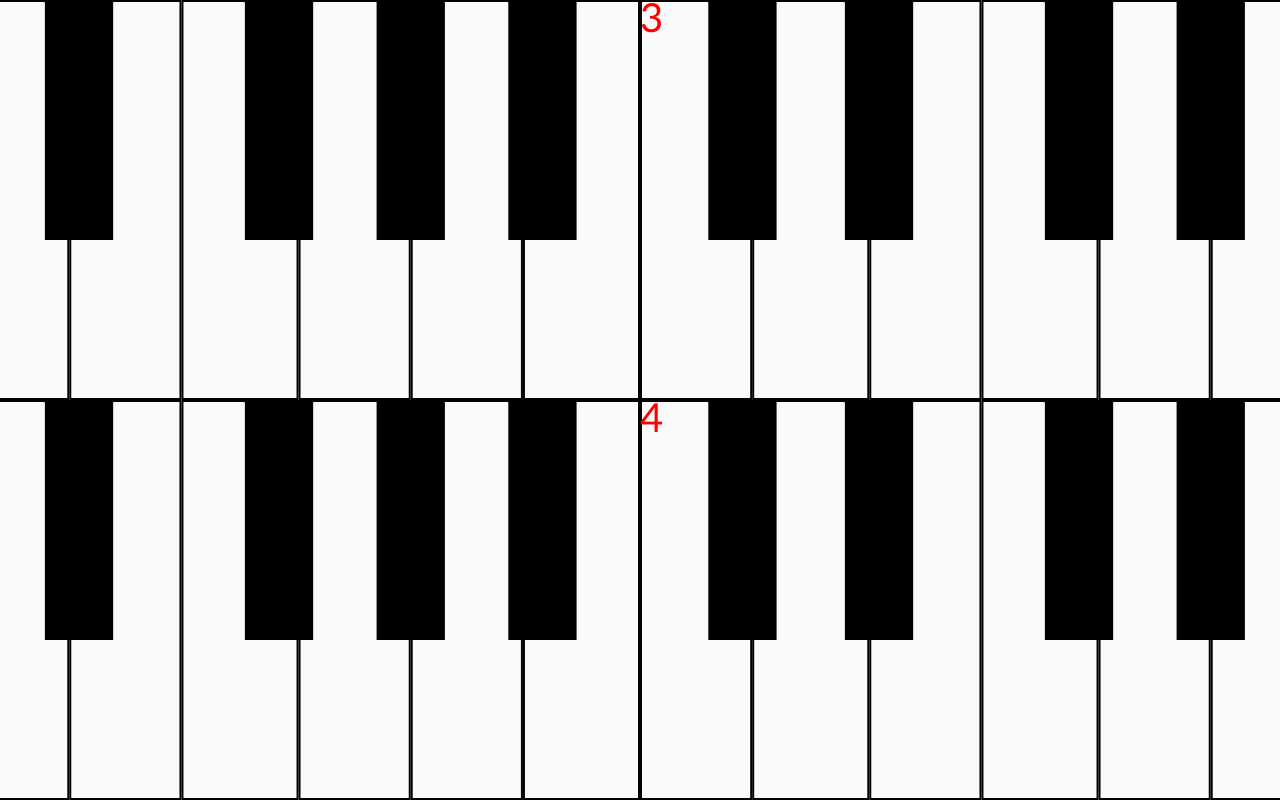
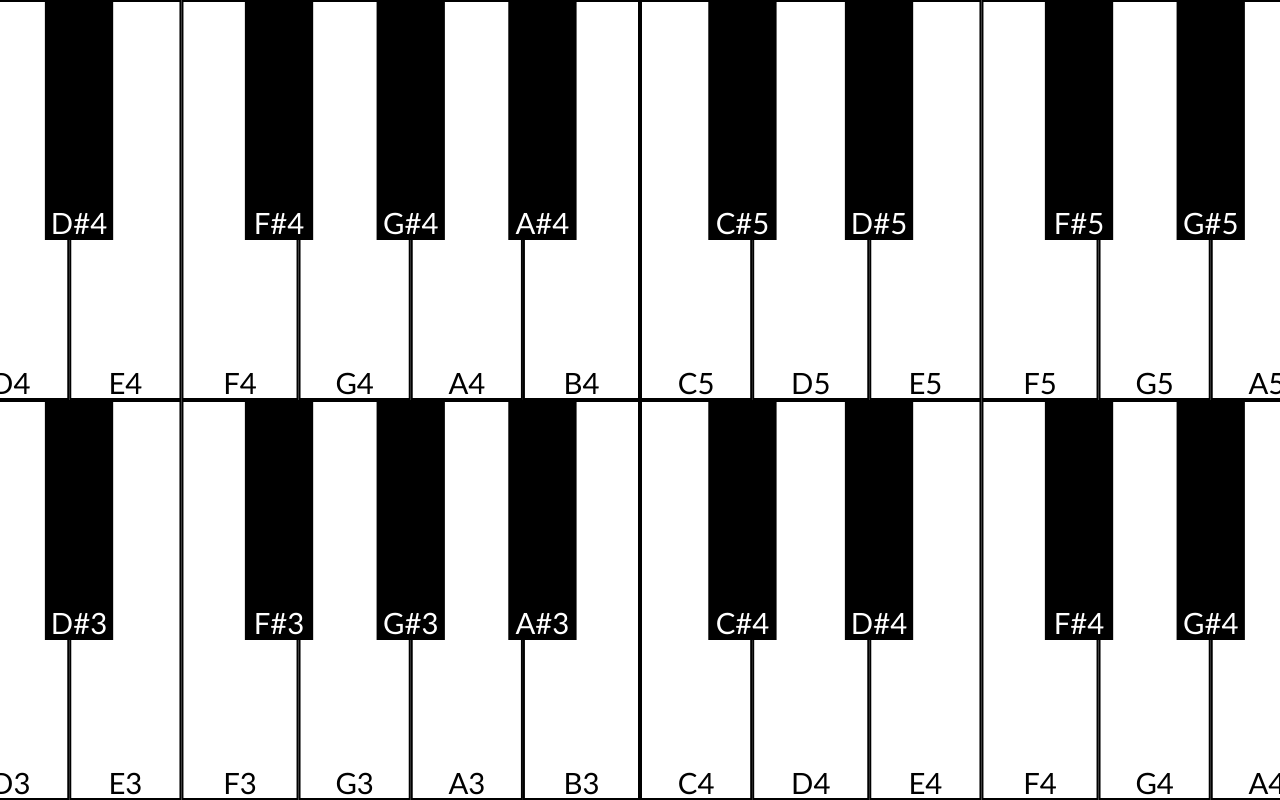
Before and after one commit to uber5001/CanvasKeyboard, a plain HTML site: page browser tests/renderPiano.html in a window 1280 px wide. Drawn offline with Linux system fonts and the light colour scheme.

Commit message:
Added note names and color settings

```diff
--- a/browser tests/renderPiano.html
+++ b/browser tests/renderPiano.html
@@ -66,12 +66,27 @@ window.requestAnimFrame = (function(callback) {
         //the right, and vice versa.
         //measured relative to 12 key segment
         //i.e.: skew=1; means one keyboard up
-        //is one octave up.
-        var skew = 1;
+        //is one octave down.
+        var skew = -1;
         //length of the black key relative to
         //the length of the white keys.
         //measured in percentile (0 to 1)
         var blackKeyLength = 0.6;
+        //various key info
+        var keyInfo = [
+            { name: "C",  color: "white", borderColor: "black", borderWidth: 2, nameColor: "black"},
+            { name: "C#", color: "black", borderColor: "black", borderWidth: 2, nameColor: "white"},
+            { name: "D",  color: "white", borderColor: "black", borderWidth: 2, nameColor: "black"},
+            { name: "D#", color: "black", borderColor: "black", borderWidth: 2, nameColor: "white"},
+            { name: "E",  color: "white", borderColor: "black", borderWidth: 2, nameColor: "black"},
+            { name: "F",  color: "white", borderColor: "black", borderWidth: 2, nameColor: "black"},
+            { name: "F#", color: "black", borderColor: "black", borderWidth: 2, nameColor: "white"},
+            { name: "G",  color: "white", borderColor: "black", borderWidth: 2, nameColor: "black"},
+            { name: "G#", color: "black", borderColor: "black", borderWidth: 2, nameColor: "white"},
+            { name: "A",  color: "white", borderColor: "black", borderWidth: 2, nameColor: "black"},
+            { name: "A#", color: "black", borderColor: "black", borderWidth: 2, nameColor: "white"},
+            { name: "B",  color: "white", borderColor: "black", borderWidth: 2, nameColor: "black"}
+        ]
 
         function drawKeyboard() {
             //only need to draw enough segments to fill the canvas.
@@ -79,7 +94,7 @@ window.requestAnimFrame = (function(callback) {
             var top = -canvas.height/2;
             var bottom = -top;
             var currentOffsetY = offsetY;
-            var currentOffsetX = 0;
+            var currentOffsetX = offsetX;
             while (currentOffsetY < top) {
                 currentOffsetY+=stretchY;
                 currentOffsetX-=skew*stretchX;
@@ -125,14 +140,22 @@ window.requestAnimFrame = (function(callback) {
         function drawKeyboardSegment(x,y,o) {
             //white notes broken into 7ths,
             //for each white key
+            var keyValue = [0,2,4,5,7,9,11];
             for (var i = 0; i < 7; i++) {
+                var key = keyInfo[keyValue[i]];
+                var p = key.borderWidth/2;
                 context.beginPath();
-                context.rect(x+whiteOffsets[i]*stretchX+1, y+1, whiteWidths[i]*stretchX-2, stretchY-2);
-                context.fillStyle = '#FAFAFA';
+                context.rect(x+whiteOffsets[i]*stretchX+p, y+p, whiteWidths[i]*stretchX-2*p, stretchY-2*p);
+                context.fillStyle = key.color;
                 context.fill();
-                context.lineWidth = 2;
-                context.strokeStyle = 'black';
+                context.lineWidth = key.borderWidth;
+                context.strokeStyle = key.borderColor;
                 context.stroke();
+                context.font = Math.floor(stretchX/7/5)+'pt Calibri';
+                context.textBaseline = 'bottom';
+                context.textAlign = 'center';
+                context.fillStyle = key.borderColor;
+                context.fillText(key.name+o, x+(whiteOffsets[i]+whiteWidths[i]/2)*stretchX,y+stretchY);
             }
             //black keys broken into 12ths
             var blackWidth = stretchX/12;
@@ -143,24 +166,41 @@ window.requestAnimFrame = (function(callback) {
             //for every key on keyboard
             for (var i = 0; i < 12; i++) {
                 if (isBlack[i]) {
+                    var key = keyInfo[i];
                     //draw the key
-                    context.fillStyle = 'black';
+                    context.fillStyle = keyInfo[i].color;
                     context.fillRect(x+blackOffsets[i]*stretchX, y, blackWidths[i]*stretchX, blackHeight);
+
+                    context.font = Math.floor(stretchX/7/5)+'pt Calibri';
+                    context.textBaseline = 'bottom';
+                    context.textAlign = 'center';
+                    context.fillStyle = key.nameColor;
+                    context.fillText(key.name+o, x+(blackOffsets[i]+blackWidths[i]/2)*stretchX,y+blackHeight);
                 }
             }
+        }
 
-            context.font = '30pt Calibri';
-            context.textBaseline = 'top';
-            context.fillStyle = 'red';
-            context.fillText(o, x,y);
+        function fixSkewRow() {
+            var topOfSkewRow = -stretchY/2;
+            while (offsetY > topOfSkewRow) {
+                offsetY -= stretchY;
+                offsetX += stretchX*skew;
+            }
+            while (offsetY <= topOfSkewRow) {
+                offsetY += stretchY;
+                offsetX -= stretchX*skew;
+            }
         }
 
         function animate() {
+            fixSkewRow();
             context.clearRect(0,0,1920,1080);
             drawKeyboard();
             requestAnimFrame(function(){animate();});
         }
         animate();
+
+
     }
 })();
 
```
